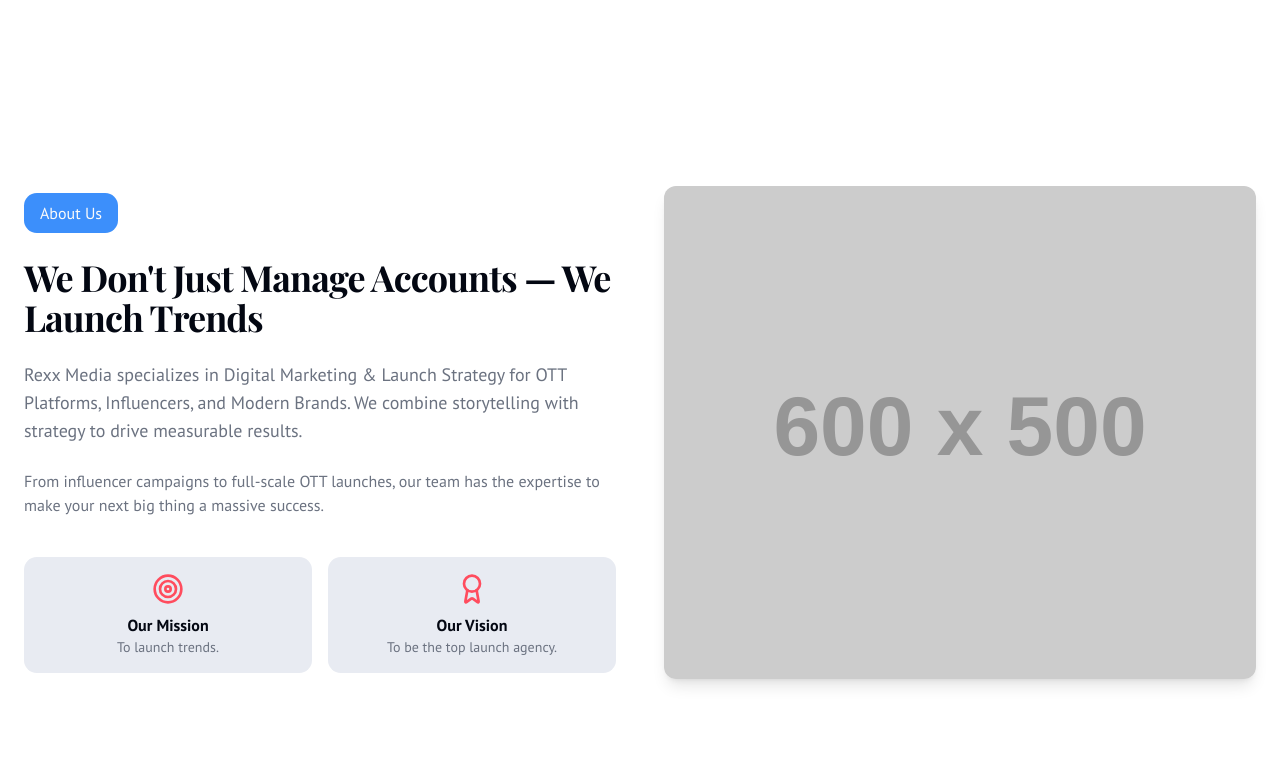
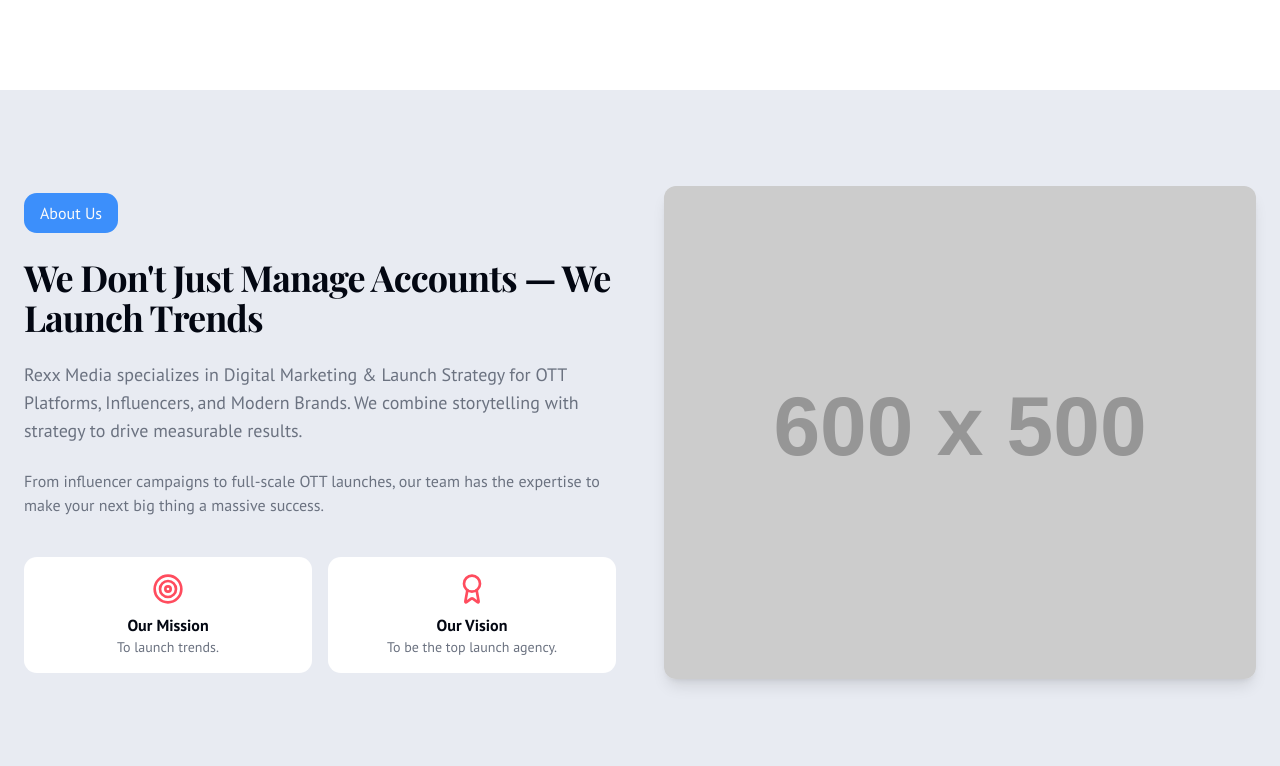
Before and after one commit to rajvsingh11/rexxMedia, a Next.js app: page / in a window 1280 px wide. Shown: the part 1034-1800 px from the top of the page. Built offline with nearby package versions, Linux system fonts and the light colour scheme; a web font is replaced by a local one.

Commit message:
use the background color used in case study section in about us section

```diff
--- a/src/components/sections/about.tsx
+++ b/src/components/sections/about.tsx
@@ -3,7 +3,7 @@
 
 export default function About() {
   return (
-    <section id="about" className="bg-card">
+    <section id="about" className="bg-background">
       <div className="container mx-auto px-4 md:px-6">
         <div className="grid md:grid-cols-2 gap-12 items-center">
           <div className="space-y-6">
@@ -18,12 +18,12 @@
              From influencer campaigns to full-scale OTT launches, our team has the expertise to make your next big thing a massive success.
             </p>
             <div className="grid grid-cols-1 sm:grid-cols-2 gap-4 text-center pt-4">
-              <div className="p-4 rounded-lg bg-background">
+              <div className="p-4 rounded-lg bg-card">
                 <Target className="h-8 w-8 mx-auto text-primary mb-2"/>
                 <h4 className="font-semibold">Our Mission</h4>
                 <p className="text-sm text-muted-foreground">To launch trends.</p>
               </div>
-              <div className="p-4 rounded-lg bg-background">
+              <div className="p-4 rounded-lg bg-card">
                 <Award className="h-8 w-8 mx-auto text-primary mb-2"/>
                 <h4 className="font-semibold">Our Vision</h4>
                 <p className="text-sm text-muted-foreground">To be the top launch agency.</p>
```
